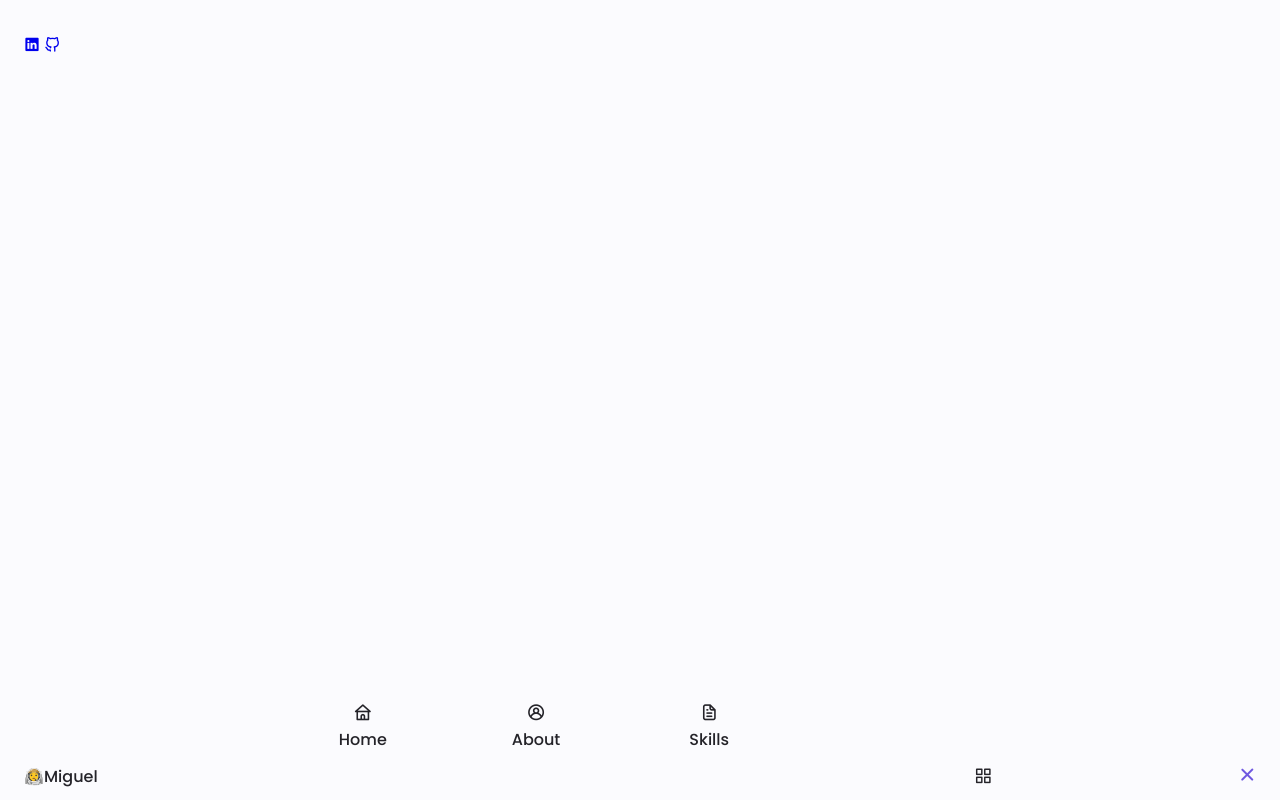
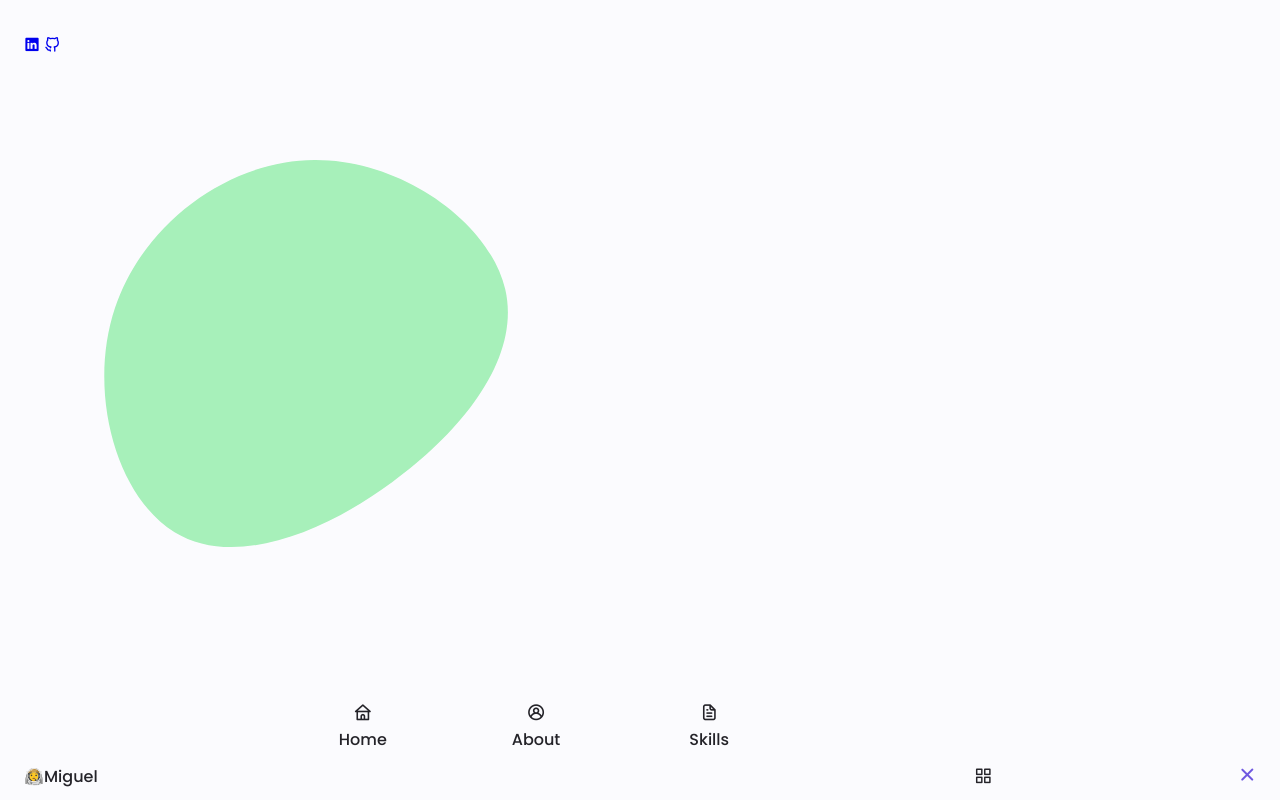
Before and after one commit to Mike-std-cpu/My-blogmk, a website: page index.html in a window 1280 px wide. Drawn offline with nearby package versions, Linux system fonts and the light colour scheme.

Commit message:
Blob in img profile added

```diff
--- a/index.html
+++ b/index.html
@@ -81,6 +81,14 @@
                             <i class="uil uil-github-alt"></i>
                         </a>
                     </div>
+
+                    <!-- this svg was create with blob generatonr page -->
+                    <div class="home__img">
+                        <?xml version="1.0" standalone="no"?>
+                            <svg viewBox="0 0 200 200" xmlns="http://www.w3.org/2000/svg">
+                                <path fill="#A7F0BA" d="M66.5,-28C72,-4.6,52.5,20.4,27.6,38.7C2.7,57,-27.7,68.5,-47.9,56.1C-68.1,43.8,-78.2,7.6,-68.5,-21.5C-58.8,-50.6,-29.4,-72.5,0.5,-72.7C30.5,-72.9,61,-51.3,66.5,-28Z" transform="translate(100 100)" />
+                            </svg>
+                    </div>
                 </div>
             </div>
         </section>
```
